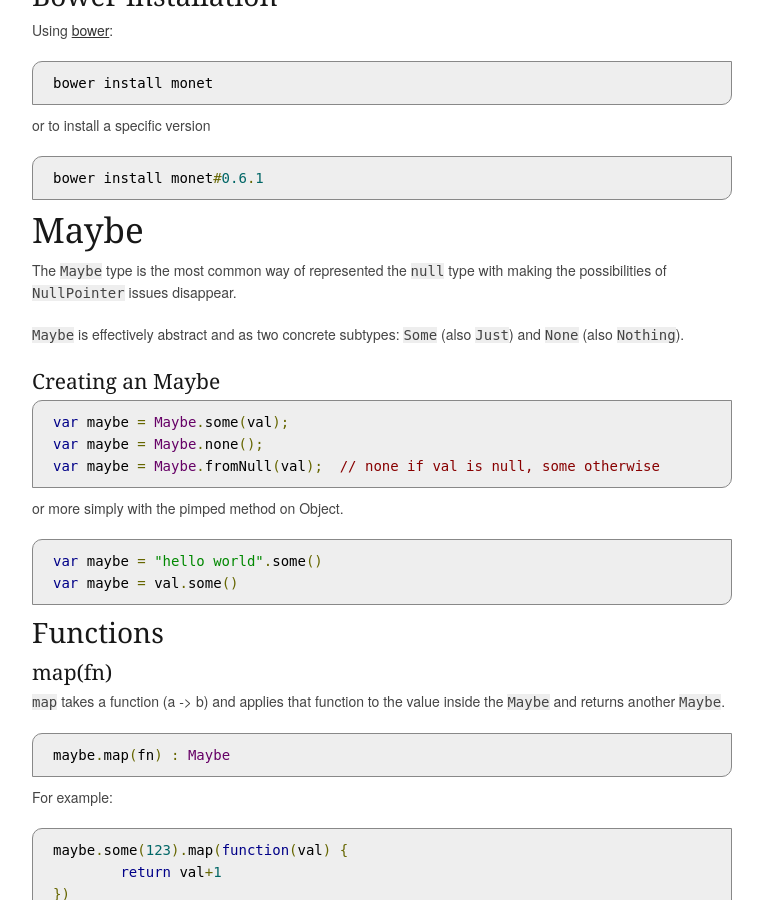
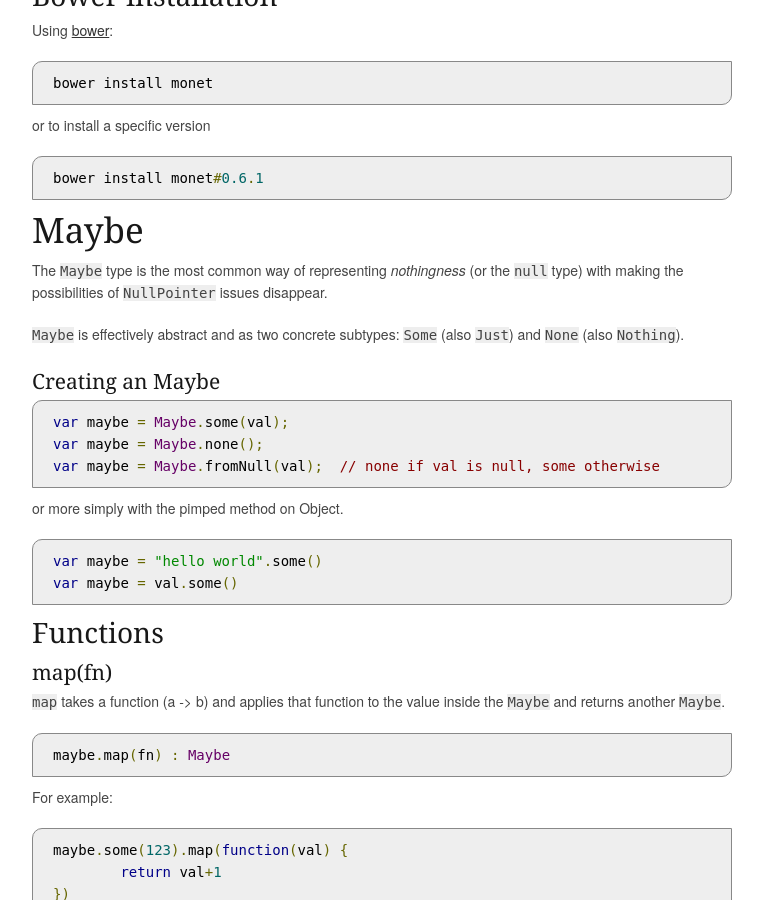
Before and after one commit to monet/monet.js, a Jekyll site: the page built from index.md, in a window 1280 px wide and 900 px high, scrolled down 848 px. Shown: the whole window, without its empty margins (138-901 px from the left). Built offline with Jekyll 4.4.1, drawn with Linux system fonts in a browser that asks for light colours; nearby versions of some CDN libraries.

Commit message:
Fixed typo

```diff
--- a/index.md
+++ b/index.md
@@ -45,8 +45,7 @@
 
 ## Maybe
 
-The `Maybe` type is the most common way of represented the `null` type with making the possibilities of `NullPointer`
-issues disappear.
+The `Maybe` type is the most common way of representing *nothingness* (or the `null` type) with making the possibilities of `NullPointer` issues disappear.
 
 `Maybe` is effectively abstract and as two concrete subtypes: `Some` (also `Just`) and `None` (also `Nothing`).
 
```
